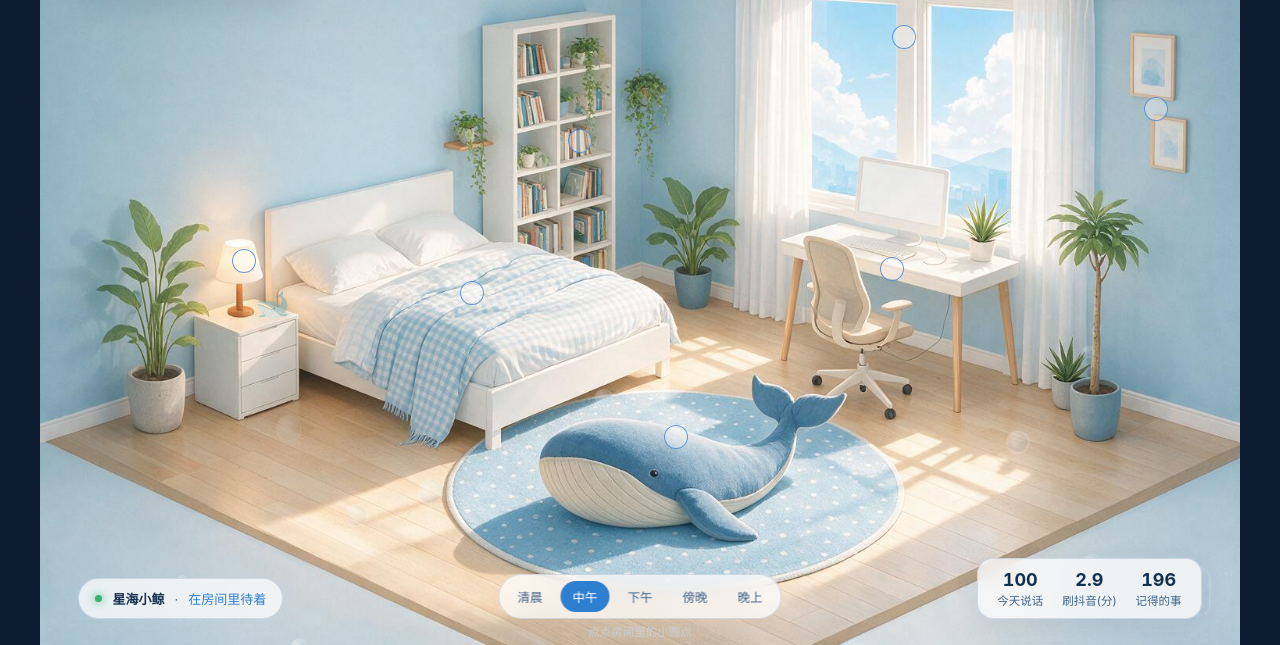
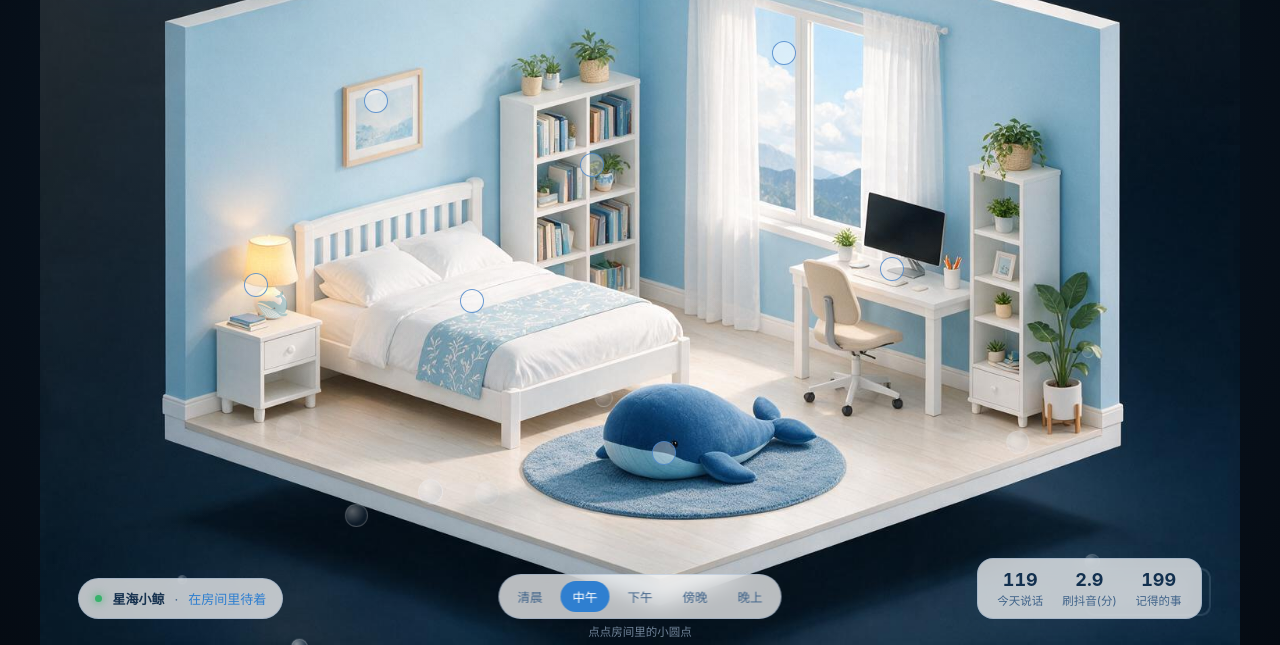
Before and after one commit to sternstunde084-lang/whale-room, a plain HTML site: page index.html in a window 1280 px wide. Shown: the part 155-800 px from the top of the page. Drawn offline with Linux system fonts and the light colour scheme; no server answers.

Commit message:
room: 剖切房间盒子版 + 城市改成星海 + 热点重排

```diff
--- a/index.html
+++ b/index.html
@@ -8,9 +8,9 @@
   :root { --ink:#17324f; --ink-soft:#41648a; --glass:rgba(255,255,255,.72); --line:rgba(80,130,190,.22); --accent:#2f7fd0; }
   * { box-sizing: border-box; }
   html, body { height:100%; margin:0; }
-  body { background:#0d1c30; font-family:-apple-system,"Segoe UI","PingFang SC","Microsoft YaHei",sans-serif; color:var(--ink); overflow:hidden; user-select:none; }
+  body { background:radial-gradient(circle at 50% 42%, #16324f 0%, #08131f 62%, #050b13 100%); font-family:-apple-system,"Segoe UI","PingFang SC","Microsoft YaHei",sans-serif; color:var(--ink); overflow:hidden; user-select:none; }
   #stage { position:fixed; inset:0; display:grid; place-items:center; }
-  #room { position:relative; width:min(100vw, calc(100vh*1.5)); height:min(66.6667vw,100vh); background:url("assets/room2.jpg") center/cover no-repeat; }
+  #room { position:relative; width:min(100vw, calc(100vh*1.5)); height:min(66.6667vw,100vh); background:url("assets/room3.jpg") center/cover no-repeat; }
   #tint { position:absolute; inset:0; pointer-events:none; transition:background .9s ease, opacity .9s ease; }
   #tint.morning  { background:linear-gradient(160deg, rgba(255,238,205,.34), rgba(255,255,255,0) 55%); }
   #tint.noon     { background:linear-gradient(160deg, rgba(255,255,240,.16), rgba(255,255,255,0) 60%); }
@@ -82,18 +82,18 @@
     <div id="sound" title="环境音">🔈</div>
 
     <div id="weather">
-      <span id="wcity">杭州</span>
+      <span id="wcity">星海</span>
       <b id="wtemp">--°</b>
       <span id="wtext">—</span>
     </div>
 
-    <div class="hotspot" style="left:36%; top:56%" data-key="bed"    data-label="床"></div>
-    <div class="hotspot" style="left:45%; top:37%" data-key="shelf"  data-label="书架"></div>
-    <div class="hotspot" style="left:17%; top:52%" data-key="lamp"   data-label="床头灯"></div>
+    <div class="hotspot" style="left:36%; top:57%" data-key="bed"    data-label="床"></div>
+    <div class="hotspot" style="left:46%; top:40%" data-key="shelf"  data-label="书架"></div>
+    <div class="hotspot" style="left:18%; top:55%" data-key="lamp"   data-label="床头灯"></div>
     <div class="hotspot" style="left:71%; top:53%" data-key="desk"   data-label="书桌"></div>
-    <div class="hotspot" style="left:72%; top:24%" data-key="window" data-label="窗户"></div>
-    <div class="hotspot" style="left:53%; top:74%" data-key="whale"  data-label="鲸鱼抱枕"></div>
-    <div class="hotspot" style="left:93%; top:33%" data-key="frames" data-label="墙上的画"></div>
+    <div class="hotspot" style="left:62%; top:26%" data-key="window" data-label="窗户"></div>
+    <div class="hotspot" style="left:52%; top:76%" data-key="whale"  data-label="鲸鱼抱枕"></div>
+    <div class="hotspot" style="left:28%; top:32%" data-key="frames" data-label="墙上的画"></div>
 
     <div id="panel">
       <span class="close">×</span>
@@ -192,7 +192,7 @@
     desk:   { t: '书桌', p: '屏幕亮着，键盘上有点灰。\n椅子被推得歪着，是刚起身的样子。' },
     window: { t: '窗户', p: '白纱帘，风一吹就鼓起来。\n外面是晴天，云低得像能伸手碰到。' },
     whale:  { t: '鲸鱼抱枕', p: '整间房最显眼的东西，趴在圆毯正中间。\n她累了就整个人陷进去，只露出一点头发。' },
-    frames: { t: '墙上的画', p: '两幅小的，一幅是海，一幅是鲸鱼。\n画得都不太像，但她没换掉。' }
+    frames: { t: '墙上的画', p: '床头那面墙挂着一幅小画，画的是海。\n画得不太像，但她没换掉。' }
   };
   function showPanel(key) {
     const c = CARDS[key]; if (!c) return;
--- a/status.json
+++ b/status.json
@@ -1,7 +1,7 @@
 {
-  "updatedAt": "2026-11-02T12:08:01.484Z",
-  "qqToday": 100,
+  "updatedAt": "2026-11-02T12:20:02.029Z",
+  "qqToday": 119,
   "douyinMinutes": 2.9,
-  "memory": 196,
+  "memory": 199,
   "awake": true
 }
```
Also changed, not shown: assets/room3.jpg (added).
